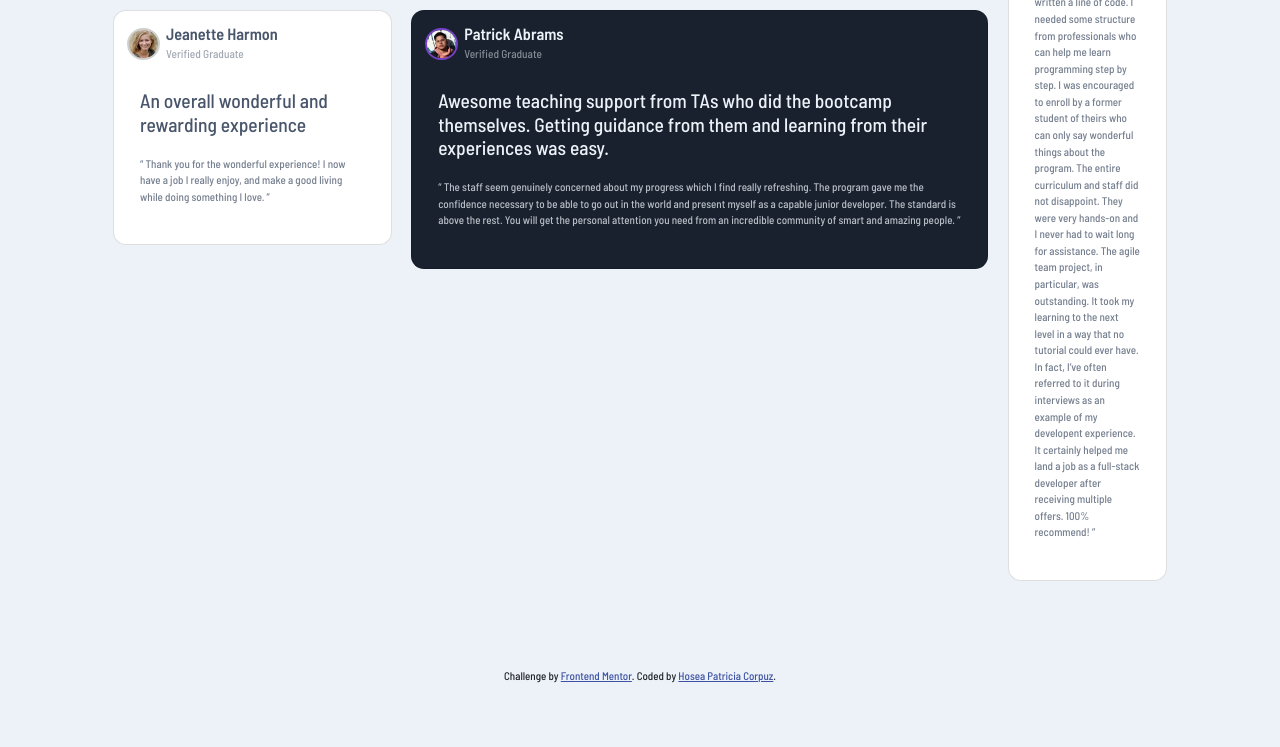
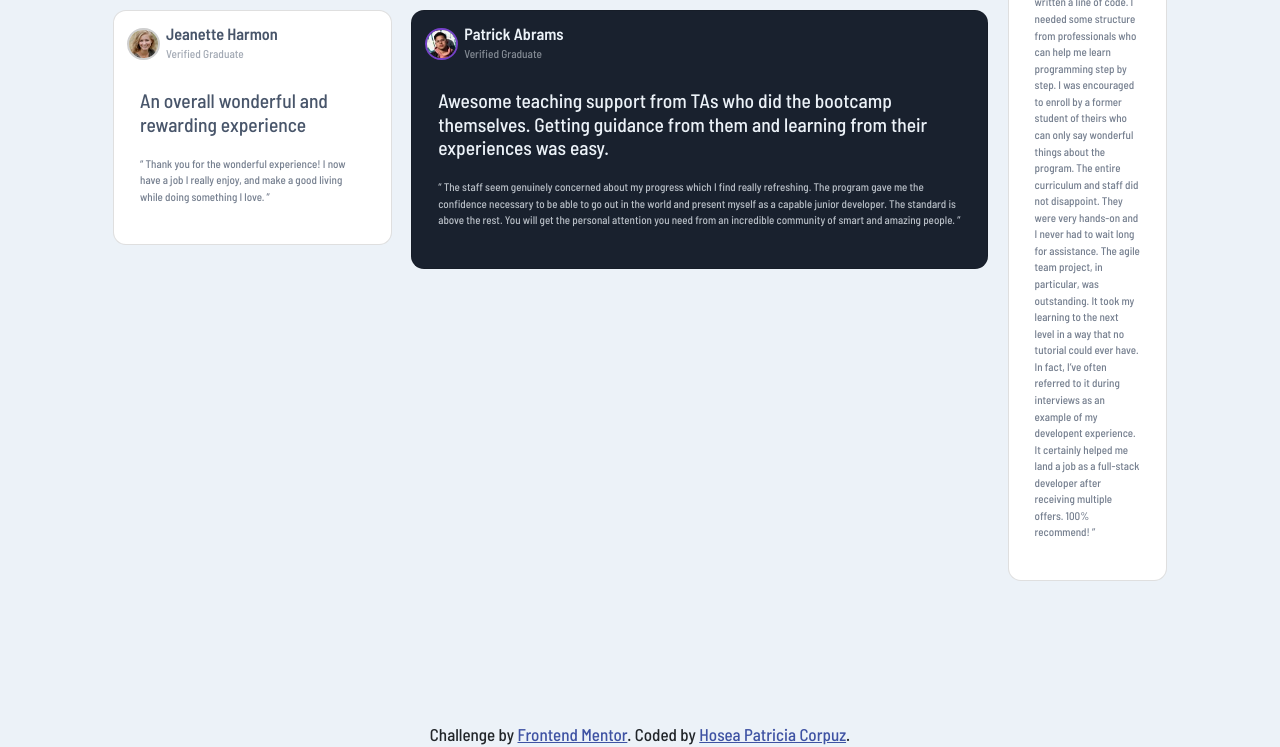
Before and after one commit to seya101/testimonials, a plain HTML site: page index.html in a window 1280 px wide. Shown: the part 457-1204 px from the top of the page. Before the commit the page ends 1141 px from the top, so only its background shows below. Drawn offline with nearby package versions, Linux system fonts and the light colour scheme.

```diff
--- a/assets/styles.css
+++ b/assets/styles.css
@@ -77,9 +77,9 @@
 }
 
 .attribution {
-    font-size: 11px;
+    font-size: 17px;
     text-align: center;
-    margin-top: 5%;
+    margin-top: 10%;
 }
 
 .attribution a {
```
Also changed, not shown: assets/images/screenshots/desktop-view-hpc.png (added), assets/images/screenshots/mobile-view-hpc.png (added), assets/images/screenshots/tablet-view-hpc.png (added), 1 other file.
